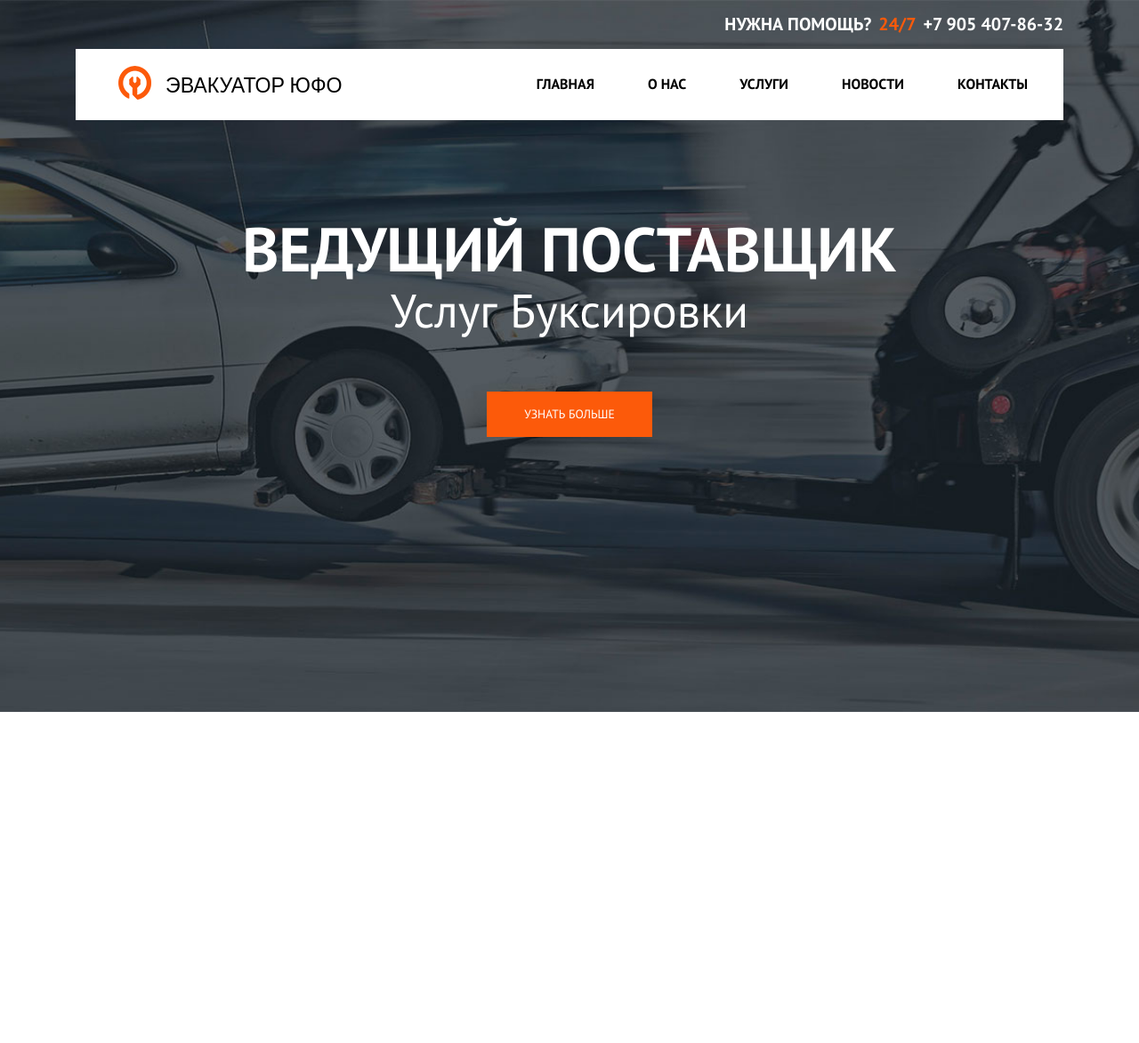
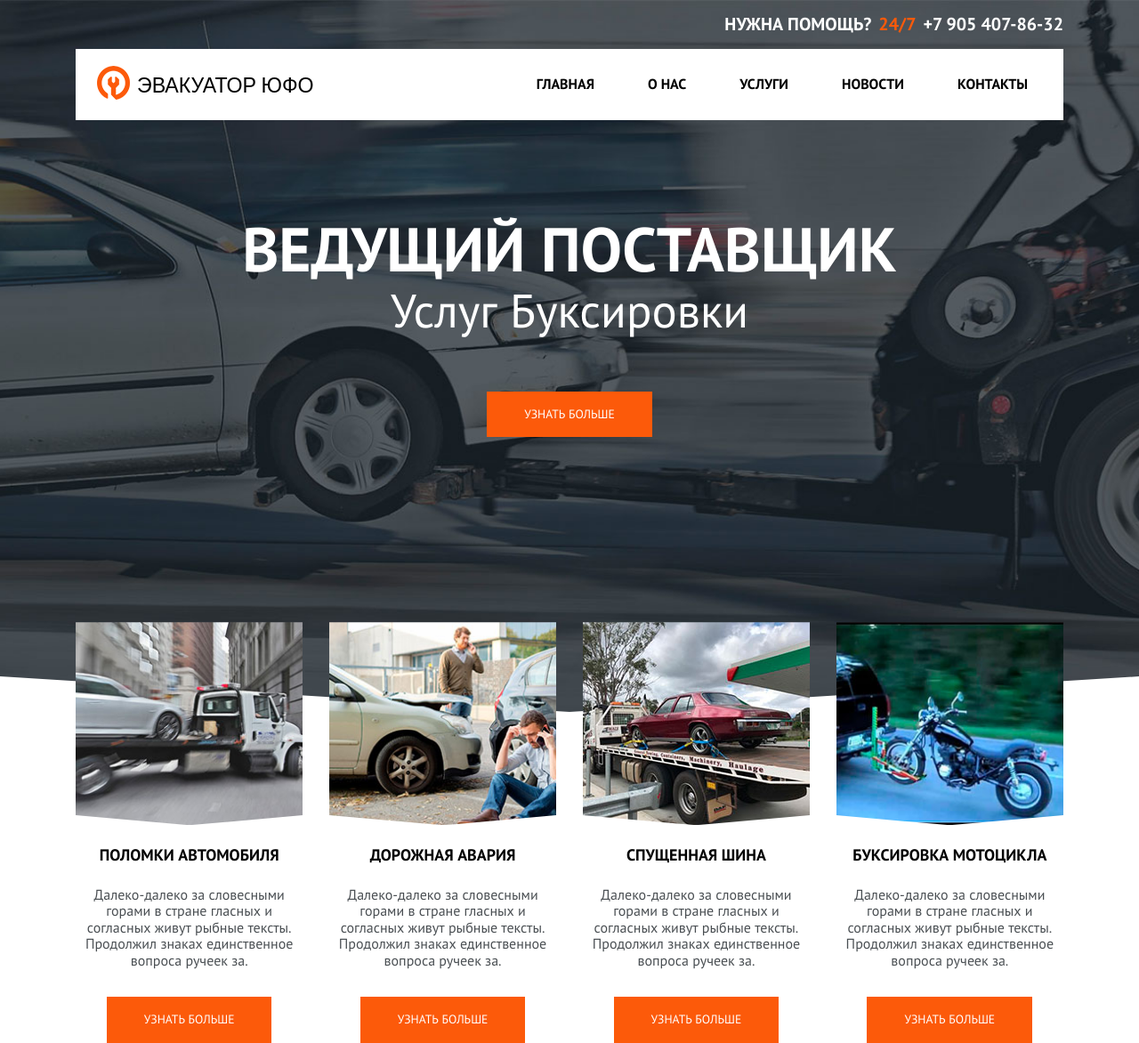
Before and after one commit to andrea-konova/towTruck, a PHP site: page / in a window 1280 px wide. Shown: the whole page at 89% size. Before the commit the page ends 800 px from the top, so only its background shows below. Run offline with PHP 8.4, Linux system fonts and the light colour scheme; some web fonts are replaced.

Commit message:
feat: created a block with services

```diff
--- a/css/style.css
+++ b/css/style.css
@@ -350,9 +350,35 @@ a {
     background-color: rgba(252, 90, 10, 0.1);
     border: 0.15rem solid #fc5a0a; }
 
+.clip-wrap {
+  display: flex;
+  vertical-align: top;
+  padding: 0;
+  margin: 0; }
+
+.clip-css {
+  -webkit-clip-path: polygon(0 95%, 0 0%, 100% 0, 100% 95%, 50% 100%);
+          clip-path: polygon(0 95%, 0 0%, 100% 0, 100% 95%, 50% 100%); }
+
 .section-hero {
-  height: 100vh;
-  background: #4a4f53 url("../img/header/header_bg.jpg") no-repeat center/cover; }
+  padding-bottom: 30rem; }
+
+.clip-wrap__header {
+  position: absolute;
+  top: 0;
+  left: 0;
+  width: 100%;
+  height: 50rem; }
+  .clip-wrap__header-image {
+    max-width: 100%;
+    height: auto;
+    -o-object-fit: cover;
+       object-fit: cover;
+    -o-object-position: center;
+       object-position: center; }
+
+.main__scrin {
+  position: relative; }
 
 .row__phone {
   justify-content: flex-end; }
@@ -385,7 +411,7 @@ a {
   display: flex;
   align-items: center; }
 
-.logo__image {
+.logo__img {
   padding: 0 0.5rem 0 1.5rem; }
 
 .logo__link {
@@ -436,10 +462,51 @@ a {
   .hero__button {
     margin-top: 3.75rem; }
 
+.services {
+  margin-top: -17rem; }
+  .services__row {
+    display: flex;
+    align-items: start;
+    justify-content: space-between; }
+  .services__card {
+    display: flex;
+    align-items: center;
+    justify-content: center;
+    flex-direction: column;
+    width: 23%;
+    max-width: 16.25rem; }
+    .services__card-title {
+      margin: 1.5rem 0;
+      font-size: 1.125rem;
+      font-weight: bold;
+      text-transform: uppercase; }
+    .services__card-info {
+      margin: 0 0 2rem 0;
+      font-size: 1rem;
+      text-align: center;
+      color: #4a4f53; }
+
+.clip-wrap__services {
+  width: 100%;
+  height: 14.25rem; }
+  .clip-wrap__services-image {
+    max-width: 100%;
+    height: auto;
+    -o-object-fit: cover;
+       object-fit: cover;
+    -o-object-position: center;
+       object-position: center; }
+
 @media screen and (max-width: 1200px) {
   html {
     font-size: 14px; } }
 
-@media screen and (max-width: 760px) {
+@media screen and (max-width: 992px) {
   html {
-    font-size: 12px; } }
+    font-size: 12px; }
+  __img {
+    padding-left: 1rem; }
+  .nav__item {
+    margin-right: 3.2rem; }
+    .nav__item:last-child {
+      margin-right: 2rem; } }
--- a/index.html
+++ b/index.html
@@ -3,14 +3,17 @@
 <head>
   <meta charset="UTF-8">
   <meta name="viewport" content="width=device-width, initial-scale=1.0">
-  <title>Document</title>
+  <title>Услуги эвакуатора в ЮФО</title>
   <link rel="shortcut icon" href="favicon.ico" type="image/x-icon">
   <link href="https://fonts.googleapis.com/css2?family=PT+Sans:ital,wght@0,400;0,700;1,400;1,700&display=swap" rel="stylesheet">
   <link rel="stylesheet" href="css/style.css">
 </head>
 <body>
   <header class="section-hero" id="header">
-    <div class="container">
+    <figure class="clip-wrap clip-wrap__header">
+      <img src="img/header/header_bg.jpg" alt="header_bg" class="clip-css clip-wrap__header-image" width="100%" height="100%">
+    </figure>
+    <div class="container main__scrin">
       <div class="row row__phone">
         <div class="phone">
           <p class="phone__text">Нужна помощь?</p>
@@ -22,7 +25,7 @@
       <!-- /.row -->
       <div class="header__menu">
         <div class="logo menu__logo">
-          <a href="#header" class="link logo__image"><img src="img/logo.png" alt="logo" class="logo__image"></a>
+          <a href="#header" class="link logo__image"><img src="img/logo.png" alt="logo" class="logo__img"></a>
           <a href="#header" class="link logo__link">Эвакуатор ЮФО</a>
         </div>
         <nav class="nav menu__nav">
@@ -43,5 +46,64 @@
     </div>
     <!-- /.container -->
   </header>
+  <main>
+    <section class="services">
+      <div class="container">
+        <div class="row services__row">
+          <div class="services__card">
+            <div class="services__card-image">
+              <figure class="clip-wrap clip-wrap__services">
+                <img src="img/ourservices/card_1.jpg" alt="header_bg" class="clip-css clip-wrap__services-image" width="100%" height="100%">
+              </figure>
+            </div>
+            <!-- /.services__card-image -->
+            <h3 class="services__card-title">Поломки автомобиля</h3>
+            <p class="services__card-info">Далеко-далеко за словесными горами в стране гласных и согласных живут рыбные тексты. Продолжил знаках единственное вопроса ручеек за.</p>
+            <button class="button services__card-button">Узнать больше</button>
+          </div>
+          <!-- /.services__card -->
+          <div class="services__card">
+            <div class="services__card-image">
+              <figure class="clip-wrap clip-wrap__services">
+                <img src="img/ourservices/card_2.jpg" alt="header_bg" class="clip-css clip-wrap__services-image" width="100%" height="100%">
+              </figure>
+            </div>
+            <!-- /.services__card-image -->
+            <h3 class="services__card-title">Дорожная авария</h3>
+            <p class="services__card-info">Далеко-далеко за словесными горами в стране гласных и согласных живут рыбные тексты. Продолжил знаках единственное вопроса ручеек за.</p>
+            <button class="button services__card-button">Узнать больше</button>
+          </div>
+          <!-- /.services__card -->
+          <div class="services__card">
+            <div class="services__card-image">
+              <figure class="clip-wrap clip-wrap__services">
+                <img src="img/ourservices/card_3.jpg" alt="header_bg" class="clip-css clip-wrap__services-image" width="100%" height="100%">
+              </figure>
+            </div>
+            <!-- /.services__card-image -->
+            <h3 class="services__card-title">Cпущенная шина</h3>
+            <p class="services__card-info">Далеко-далеко за словесными горами в стране гласных и согласных живут рыбные тексты. Продолжил знаках единственное вопроса ручеек за.</p>
+            <button class="button services__card-button">Узнать больше</button>
+          </div>
+          <!-- /.services__card -->
+          <div class="services__card">
+            <div class="services__card-image">
+              <figure class="clip-wrap clip-wrap__services">
+                <img src="img/ourservices/card_4.jpg" alt="header_bg" class="clip-css clip-wrap__services-image" width="100%" height="100%">
+              </figure>
+            </div>
+            <!-- /.services__card-image -->
+            <h3 class="services__card-title">Буксировка мотоцикла</h3>
+            <p class="services__card-info">Далеко-далеко за словесными горами в стране гласных и согласных живут рыбные тексты. Продолжил знаках единственное вопроса ручеек за.</p>
+            <button class="button services__card-button">Узнать больше</button>
+          </div>
+          <!-- /.services__card -->
+        </div>
+      </div>
+      <!-- /.container -->
+    </section>
+    <!-- /.services -->
+  </main>
+  <footer></footer>
 </body>
 </html>
--- a/sass/_interface.sass
+++ b/sass/_interface.sass
@@ -10,3 +10,10 @@
     cursor: pointer
     background-color: rgba(252, 90, 10, 0.1)
     border: 0.15rem solid $mainColor
+.clip-wrap
+  display: flex
+  vertical-align: top
+  padding: 0
+  margin: 0
+.clip-css
+  clip-path: polygon(0 95%, 0 0%, 100% 0, 100% 95%, 50% 100%)
--- a/sass/_media.sass
+++ b/sass/_media.sass
@@ -1,9 +1,16 @@
 @media screen and ( max-width: 1200px )
   html
     font-size: 14px
-// @media screen and ( max-width:  992px )
-
-@media screen and ( max-width: 760px )
+@media screen and ( max-width: 992px )
   html
     font-size: 12px
+  .logo
+  &__img
+    padding-left: 1rem
+  .nav
+    &__item
+      margin-right: 3.2rem
+      &:last-child
+        margin-right: 2rem
+// @media screen and ( max-width: 760px )
 // @media screen and ( max-width: 576px )
--- a/sass/style.sass
+++ b/sass/style.sass
@@ -5,6 +5,6 @@
 @import 'settings'
 @import 'interface'
 @import 'templates/header'
-
+@import 'templates/services'
 
 @import 'media'
--- a/sass/templates/_header.sass
+++ b/sass/templates/_header.sass
@@ -1,6 +1,19 @@
 .section-hero
-  height: 100vh
-  background: $darc url('../img/header/header_bg.jpg') no-repeat center / cover
+  padding-bottom: 30rem
+.clip-wrap
+  &__header
+    position: absolute
+    top: 0
+    left: 0
+    width: 100%
+    height: 50rem
+    &-image
+      max-width: 100%
+      height: auto
+      object-fit: cover
+      object-position: center
+.main__scrin
+  position: relative
 .row__phone
   justify-content: flex-end
 .phone
@@ -30,7 +43,7 @@
     display: flex
     align-items: center
 .logo
-  &__image
+  &__img
     padding: 0 0.5rem 0 1.5rem
   &__link
     font-family: 'Anton', sans-serif
--- /dev/null
+++ b/sass/templates/_services.sass
@@ -0,0 +1,33 @@
+.services
+  margin-top: -17rem
+  &__row
+    display: flex
+    align-items: start
+    justify-content: space-between
+  &__card
+    display: flex
+    align-items: center
+    justify-content: center
+    flex-direction: column
+    width: 23%
+    max-width: 16.25rem
+    &-title
+      margin: 1.5rem 0
+      font-size: 1.125rem
+      font-weight: bold
+      text-transform: uppercase
+    &-info
+      margin: 0 0 2rem 0
+      font-size: 1rem
+      text-align: center
+      color: $darc
+.clip
+  &-wrap__services
+    width: 100%
+    height: 14.25rem
+    // box-shadow: 0px 10px 10px 5px rgba(219,219,219,1)
+    &-image
+      max-width: 100%
+      height: auto
+      object-fit: cover
+      object-position: center
```
Also changed, not shown: favicon.ico, img/ourservices/card_1.jpg (added), img/ourservices/card_11.jpg (added), img/ourservices/card_2.jpg (added), img/ourservices/card_21.jpg (added), img/ourservices/card_3.jpg (added), img/ourservices/card_4.jpg (added).
